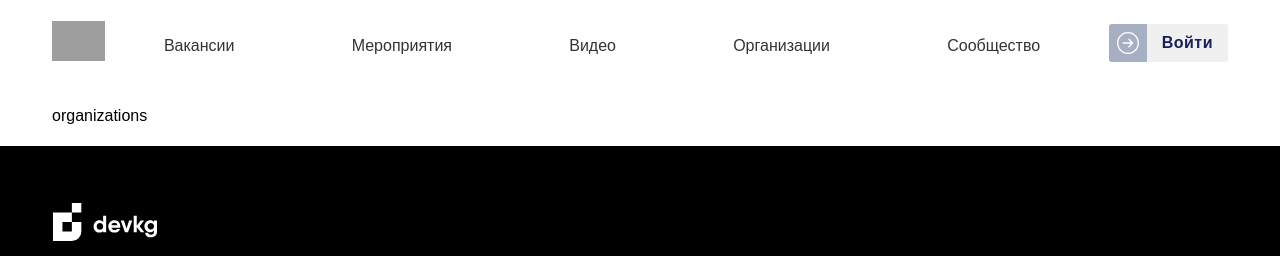
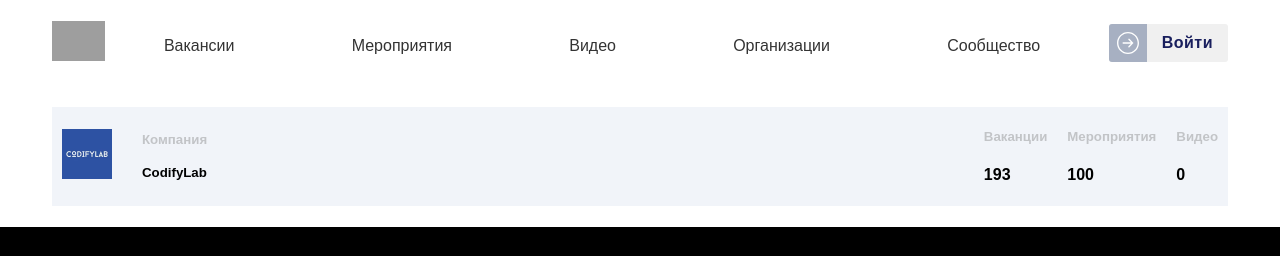
Before and after one commit to yntymakdev/DevKg, a React (Create React App) app: page /organizatios in a window 1280 px wide. Shown: the top 256 px of the page. Built offline with nearby package versions, Linux system fonts and the light colour scheme; grey boxes are pictures that could not be loaded.

Commit message:
Organizatios bytty

```diff
--- a/src/pages/Events/Events.css
+++ b/src/pages/Events/Events.css
@@ -4,7 +4,7 @@
     justify-content: end;
 }
 
-button{
+.events__button button{
     padding: 10px 25px;
     border: none;
     background: rgb(64, 224, 163);
--- a/src/pages/Organizations/Organizations.css
+++ b/src/pages/Organizations/Organizations.css
@@ -0,0 +1,27 @@
+.organizations{
+    display: flex;
+    justify-content: space-between;
+    background:#f1f4f9;
+    padding: 0px 10px 0px 10px;
+}
+.organizations h5{
+    color: #c2c4c7;
+}
+.organizations-logo h4{
+    color: black    ;
+}
+
+.organizations-logo-block{
+    display: flex;
+    gap: 30px;
+    align-items: center;
+}
+.organizations-img img{
+    width: 50px;
+    height: 50px;
+}
+.organizations-info{
+    display: flex;
+    justify-content: end;
+    gap: 20px;
+}
--- a/src/pages/Organizations/Organizations.tsx
+++ b/src/pages/Organizations/Organizations.tsx
@@ -1,21 +1,46 @@
-import Footer from "../../Companent/Footer/Footer"
-import Header from "../../Companent/Header/Header"
-
+import Footer from "../../Companent/Footer/Footer";
+import Header from "../../Companent/Header/Header";
+import "../Organizations/Organizations.css";
+import organizationsImg from "../../assets/Images/53fecf5935b721031f4f636b13bf18ae.webp";
 
 function Organizations() {
     return (
         <>
-      <Header/>
+            <Header />
             <div id="organizations">
                 <div className="container">
                     <div className="organizations">
-            organizations
+                        <div className="organizations-logo-block">
+                            <div className="organizations-img">
+                                <img src={organizationsImg} alt="" />
+                            </div>
+                            <div className="organizations-logo">
+                                <h5>
+                                    Компания
+                                    <h4>CodifyLab</h4>
+                                </h5>
+                            </div>
+                        </div>
+                        <div className="organizations-info">
+                            <div className="organizations-info-vacancies">
+                                <h5>Ваканции</h5>
+                                <h4>193</h4>
+                            </div>
+                            <div className="organizations-info-events">
+                                <h5>Мероприятия</h5>
+                                <h4>100</h4>
+                            </div>
+                            <div className="organizations-info-video">
+                                <h5>Видео</h5>
+                                <h4>0</h4>
                             </div>
                         </div>
                     </div>
-    <Footer/>
+                </div>
+            </div>
+            <Footer />
         </>
-  )
+    );
 }
 
-export default Organizations
+export default Organizations;
```
Also changed, not shown: src/Companent/NotFound/NotFound.tsx (added, +12 -0 lines), src/assets/Images/53fecf5935b721031f4f636b13bf18ae.webp (added). Lines whose indentation alone changed are shown as unchanged.
